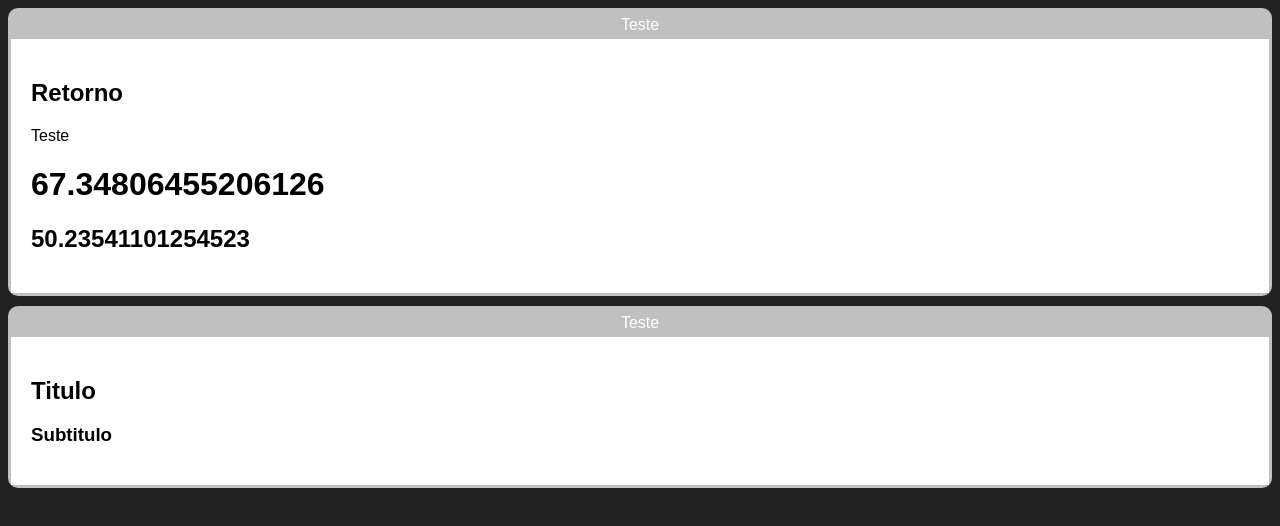
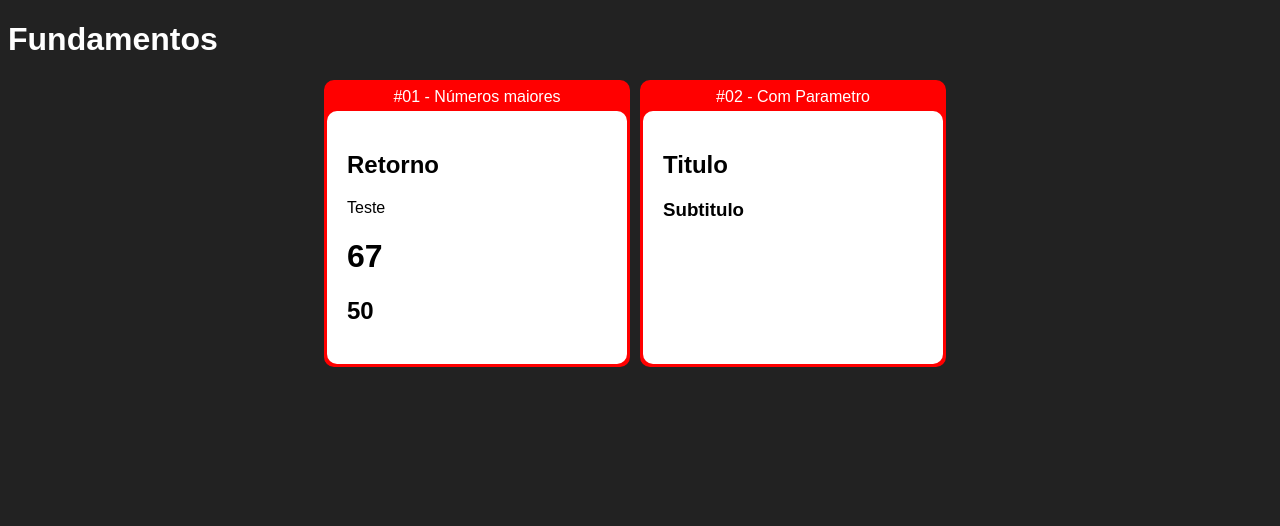
Before and after one commit to Scrowszinho/ReactJs, a React (Create React App) app in the folder Primeira aula/: page / in a window 1280 px wide. Shown: the top 526 px of the page. Built offline with nearby package versions, Linux system fonts and the light colour scheme.

Commit message:
Aula: Importando para um card group

```diff
--- /dev/null
+++ b/Primeira aula/src/App.css
@@ -0,0 +1,5 @@
+.App .Cards{
+    display: flex;
+    flex-wrap: wrap;
+    justify-content: center;
+}
--- a/Primeira aula/src/App.jsx
+++ b/Primeira aula/src/App.jsx
@@ -2,18 +2,20 @@ import React from 'react';
 import Primeiro from './components/basics/Primeiro'
 import ComParametro from './components/basics/ComParametro';
 import Card from './components/layouts/Card';
-
+import './App.css';
 
 export default () => {
     return (
-        <div id='app'>
-            <Card titulo={'Teste'}>
-                <Primeiro primeiro={Math.random() * (100 - 0) + 0} segundo={Math.random() * (100 - 0) + 0}></Primeiro>
+        <div className='App'>
+            <h1>Fundamentos</h1>
+            <div className='Cards'>
+            <Card titulo={'#01 - Números maiores'}>
+                <Primeiro primeiro={(Math.random() * (100 - 0) + 0).toFixed()} segundo={(Math.random() * (100 - 0) + 0).toFixed()}></Primeiro>
             </Card>
-            <Card titulo={'Teste'}>
+            <Card titulo={'#02 - Com Parametro'}>
                 <ComParametro titulo={'Titulo'} subtitulo={'Subtitulo'}></ComParametro>
             </Card>
-
+            </div>
         </div>
     );
 }
--- a/Primeira aula/src/components/layouts/Card.css
+++ b/Primeira aula/src/components/layouts/Card.css
@@ -1,20 +1,30 @@
 .Card{
-    background-color: silver;
+    background-color: rgb(255, 0, 0);
     border-radius: 10px;
-    border: 3px solid silver;
+    border: 3px solid rgb(255, 0, 0);
     font-family: Arial, Helvetica, sans-serif;
     margin-bottom: 10px;
+    font-family: 'Oswald', sans-serif;
+    margin-right: 10px;
+    display: flex;
+    flex-direction: column;
+    min-width: 300px;
 }
 
 .Card .Title{
     padding: 5px 0px;
     display: flex;
     justify-content: center;
+    border-radius: 10px;
+
 }
 
 .Card .Content{
+    flex-grow: 1;
     background-color: white;
     color:black;
     padding: 20px;
     justify-content: center;
+    border-radius: 10px;
+
 }
--- a/Primeira aula/src/index.css
+++ b/Primeira aula/src/index.css
@@ -1,5 +1,6 @@
 body{
     background-color: #222;
-    font-family: Arial, Helvetica, sans-serif;
     color:white;
+    font-family: 'Oswald', sans-serif;
+
 }
```
